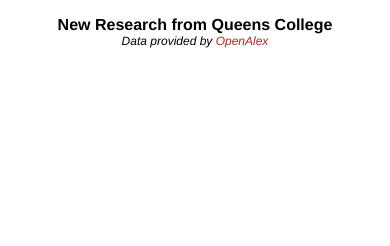
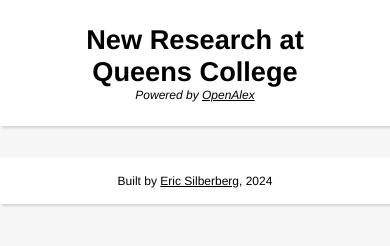
Before and after one commit to esilberberg/QC_Faculty_Publications, a plain HTML site: page index.html in a window 390 px wide. Drawn offline with Linux system fonts and the light colour scheme; no server answers.

Commit message:
stylizededed

```diff
--- a/index.html
+++ b/index.html
@@ -3,14 +3,22 @@
 <head>
     <meta charset="UTF-8">
     <meta name="viewport" content="width=device-width, initial-scale=1.0">
+
+    <link rel="icon" type="image/x-icon" href="flask-solid.svg">
     <link rel="stylesheet" href="style.css">
-    <title>QC New Publications</title>
+
+    <title>QC New Research</title>
 </head>
 <body>
-    <div class="wrapper">
-        <h1>New Research from Queens College</h1>
-        <p class="top-msg">Data provided by <a href="https://openalex.org/" target="_blank" rel="noopener noreferrer">OpenAlex</a></p>
-        <div id="display"></div>
+    <header>
+        <h1>New Research at <span class="college-name">Queens College</span></h1>
+        <p class="top-msg">Powered by <a href="https://openalex.org/" target="_blank" rel="noopener noreferrer">OpenAlex</a></p>
+    </header>
+
+    <div id="display"></div>
+    <footer>
+        Built by <a href="https://ericsilberberg.com/" target="_blank" rel="noopener noreferrer">Eric Silberberg</a>, 2024
+    </footer>
     </div>
     <script src="app.js"></script>
 </body>
--- a/style.css
+++ b/style.css
@@ -4,10 +4,25 @@
     font-family: Helvetica, sans-serif;
 }
 
-.wrapper {
-    max-width: 1200px;
-    margin: 0 auto;
-    padding: 1rem;
+:root {
+    --main-dark: brown;
+    --main-light: red;
+    --background: #F7F7F7;
+}
+
+body {
+    background-color: var(--background);
+}
+
+header {
+    background-color: white;
+    box-shadow: rgba(0, 0, 0, 0.15) 1.95px 1.95px 2.6px;
+    padding: 1.5rem 0;
+    margin-bottom: 2rem;
+}
+
+a {
+    transition: color 0.4s ease;
 }
 
 h1 {
@@ -20,20 +35,20 @@ h1 {
     font-size: 12px;
     font-style: italic;
     text-align: center;
-    margin-bottom: 2.5rem;
 }
 
 .top-msg a {
-    text-decoration: none;
-    color: brown;
-    transition: color 0.4s ease;
+    color: black;
 }
 
 .top-msg a:hover {
-    color: red;
+    color: var(--main-light);
 }
 
 #display {
+    max-width: 1200px;
+    margin: 0 auto;
+    padding: 1rem;
     display: flex;
     flex-wrap: wrap;
     justify-content: space-evenly;
@@ -41,33 +56,48 @@ h1 {
 }
 
 .citation {
-    margin-bottom: 2rem;
-    border-top: 3px solid brown;
+    margin-bottom: 2.5rem;
+    border-top: 3px solid black;
     transition: border-top-color 0.4s ease;
     max-width: 250px;
 }
 
 .citation a{
-    transition: color 0.4s ease;
-    color: brown;
+    color: black;
     text-decoration: none;
 }
 
 .citation:hover a{
-    color: red;
+    color: var(--main-dark);
 }
 
 .citation:hover {
-    border-top-color: red;
+    border-top-color: var(--main-dark);
 }
 
 .title {
     padding-top: 5px;
 }
 
+footer {
+    background-color: white;
+    box-shadow: rgba(0, 0, 0, 0.15) 1.95px 1.95px 2.6px;
+    padding: 1rem 0;
+    text-align: center;
+    font-size: 12px;
+}
+
+footer a {
+    color: black;
+}
+
+footer a:hover {
+    color: var(--main-light);
+}
+
 @media only screen and (max-width: 540px) {
-    h1 {
-        font-size: 100%;
+    .college-name {
+        display: inline-block;
     }
     #display {
         display: block;
```
Also changed, not shown: flask-solid.svg (added).
